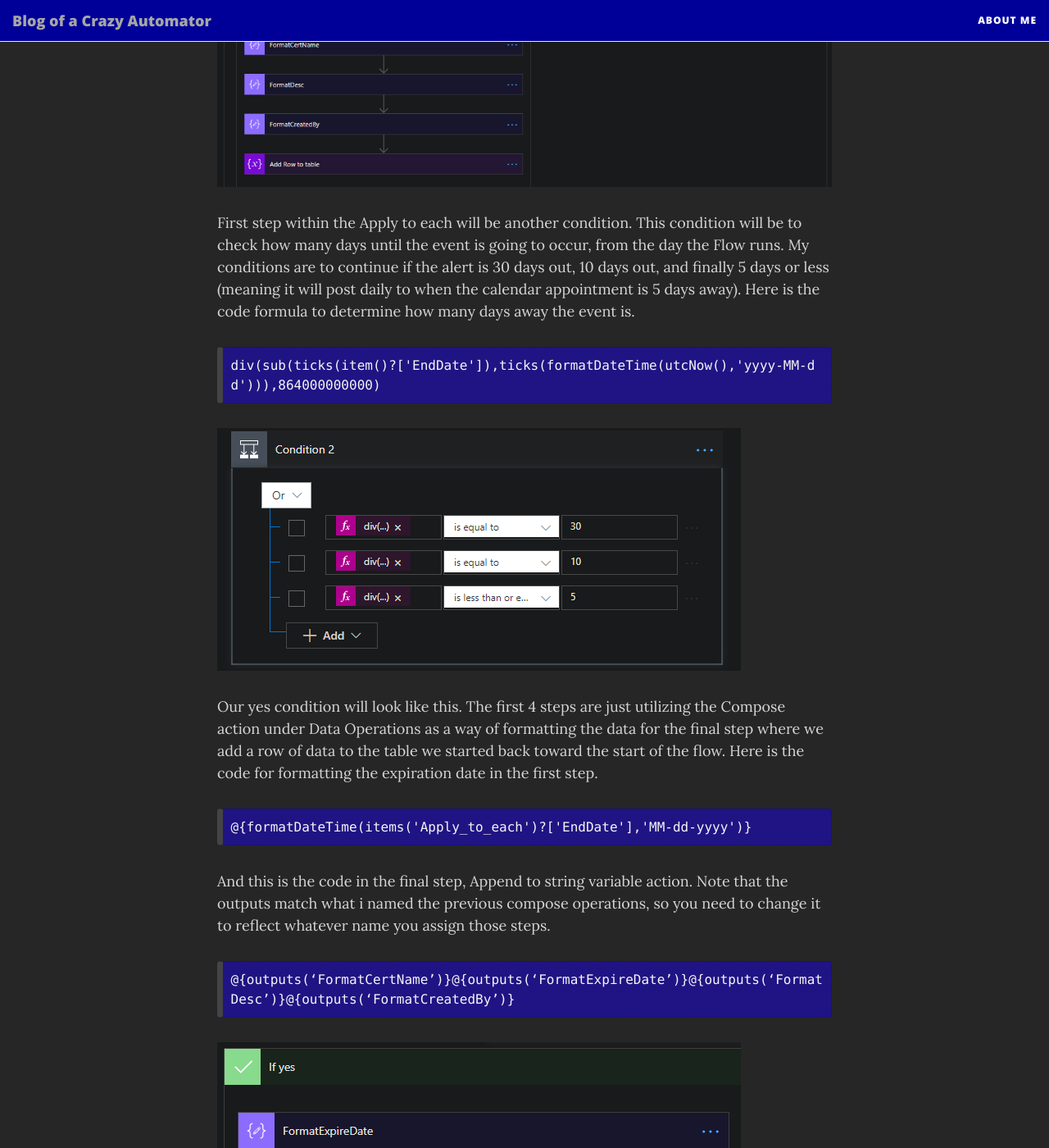
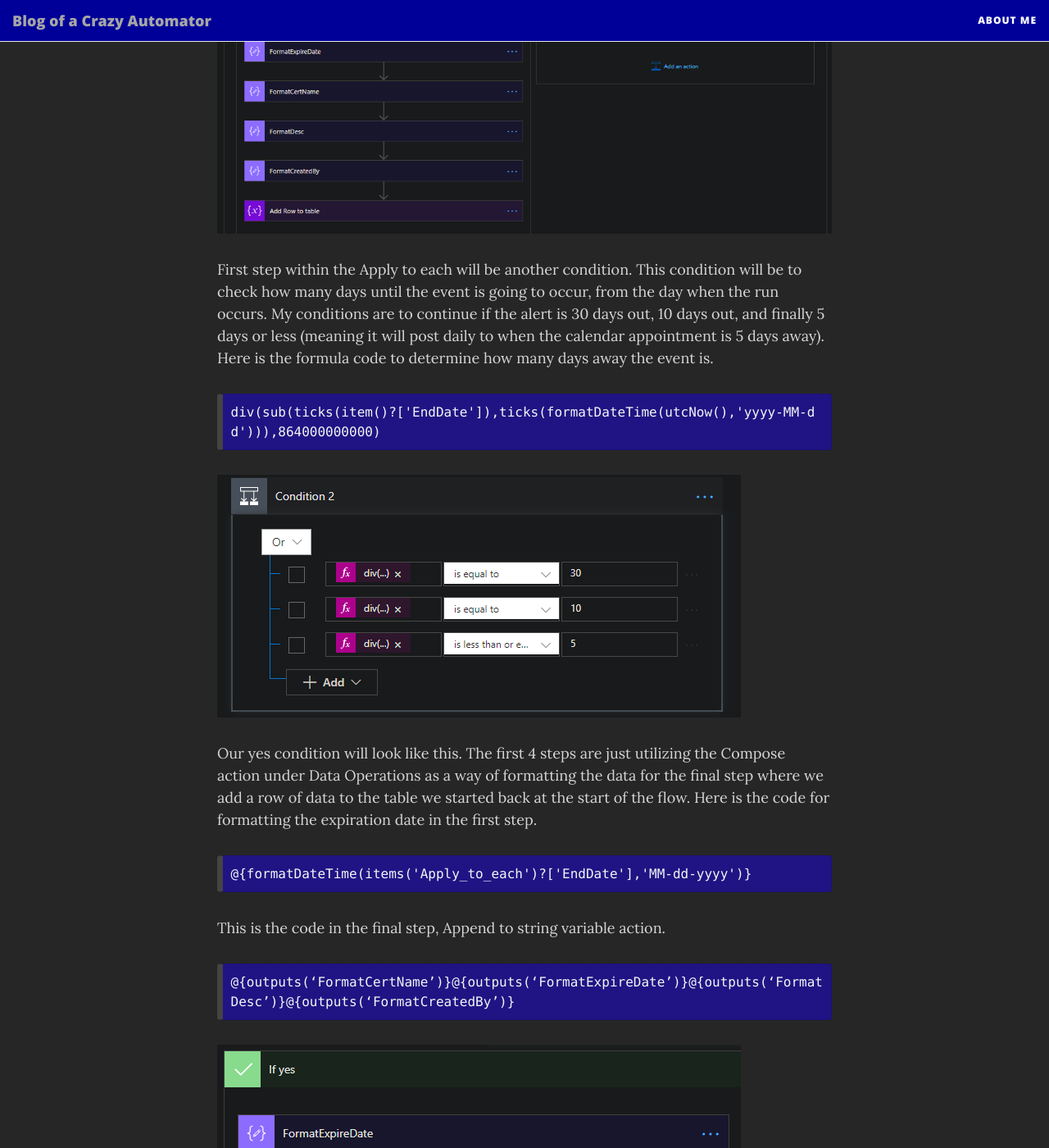
Before and after one commit to dcherry88/dcherry88.github.io, a Jekyll site: the page built from _posts/2020-02-09-Teams-Cert-Expirations.md, in a window 1280 px wide and 1400 px high, scrolled down 3436 px. Shown: the whole window at 82% size. Built offline with Jekyll 4.4.1, drawn with Linux system fonts in a browser that asks for light colours; nearby versions of some CDN libraries; some of the changed text lies outside the part shown.

Commit message:
Update 2020-02-09-Teams-Cert-Expirations.md

````diff
--- a/_posts/2020-02-09-Teams-Cert-Expirations.md
+++ b/_posts/2020-02-09-Teams-Cert-Expirations.md
@@ -37,7 +37,8 @@
 <table><thead><tr><th>Certificate</th><th>Expiration</th><th>Description</th><th>Created by</th></tr></thead><tbody>
 ```
 ![initvar](/img/certexpteams/initvar.png)
-We are going to set a condition now. This will check the output from the pull of Sharepoint items and if it is empty, discontinue the flow. If it isn’t empty,, it continues onward.
+
+Now we need a condition. This will check the output from the Get Sharepoint Items step and if it is empty, discontinue the flow. Otherwise, it continues.
 
 ```
 @not(empty(body('Get_expiration_dates_within_next_30_days')?['value']))
@@ -45,11 +46,11 @@
 
 ![condition1](/img/certexpteams/condition1.png)
 
-In our yes section, we will create an Apply to each, end layout will look like this.
+In our Yes section, we will create an Apply to each, and when we finish it will look like this.
 
 ![applyto](/img/certexpteams/applyto.png)
 
-First step within the Apply to each will be another condition. This condition will be to check how many days until the event is going to occur, from the day the Flow runs. My conditions are to continue if the alert is 30 days out, 10 days out, and finally 5 days or less (meaning it will post daily to when the calendar appointment is 5 days away). Here is the code formula to determine how many days away the event is.
+First step within the Apply to each will be another condition. This condition will be to check how many days until the event is going to occur, from the day when the run occurs. My conditions are to continue if the alert is 30 days out, 10 days out, and finally 5 days or less (meaning it will post daily to when the calendar appointment is 5 days away). Here is the formula code to determine how many days away the event is.
 
 ```
 div(sub(ticks(item()?['EndDate']),ticks(formatDateTime(utcNow(),'yyyy-MM-dd'))),864000000000)
@@ -57,13 +58,13 @@
 
 ![condition2](/img/certexpteams/condition2.png)
 
-Our yes condition will look like this. The first 4 steps are just utilizing the Compose action under Data Operations as a way of formatting the data for the final step where we add a row of data to the table we started back toward the start of the flow. Here is the code for formatting the expiration date in the first step.
+Our yes condition will look like this. The first 4 steps are just utilizing the Compose action under Data Operations as a way of formatting the data for the final step where we add a row of data to the table we started back at the start of the flow. Here is the code for formatting the expiration date in the first step.
 
 ```
 @{formatDateTime(items('Apply_to_each')?['EndDate'],'MM-dd-yyyy')}
 ```
 
-And this is the code in the final step, Append to string variable action. Note that the outputs match what i named the previous compose operations, so you need to change it to reflect whatever name you assign those steps.
+This is the code in the final step, Append to string variable action.
 
 ```
 @{outputs(‘FormatCertName’)}@{outputs(‘FormatExpireDate’)}@{outputs(‘FormatDesc’)}@{outputs(‘FormatCreatedBy’)}
@@ -85,7 +86,7 @@
 
 ![condition3](/img/certexpteams/condition3.png)
 
-Within the yes condition, choose to post to a webhook. You will need to create a new webhook connector in teams (or you can use an existing one) and have the url it supplies handy for this. Be sure to set your content type as shown, and the finally the body will contain the message card for all the info. Here is the code from mine.
+Within the yes condition, choose to post to a webhook. You will need to create a new webhook connector in teams (or you can use an existing one) and have the url it supplies handy for this. Be sure to set your content type as shown. Finally the body will contain the message card for all the info. Here is the code from mine.
 
 ```json
 {
````
Also changed, not shown: other parts of _posts/2020-02-09-Teams-Cert-Expirations.md (+1 -3 lines).
